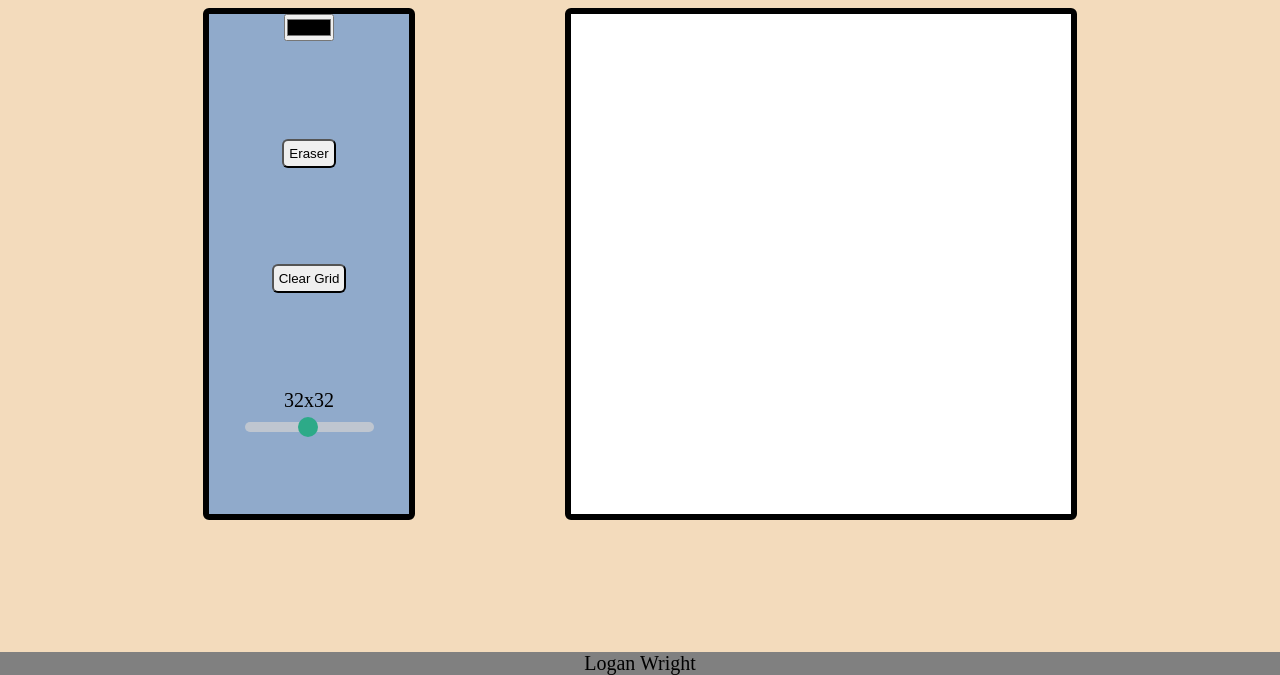
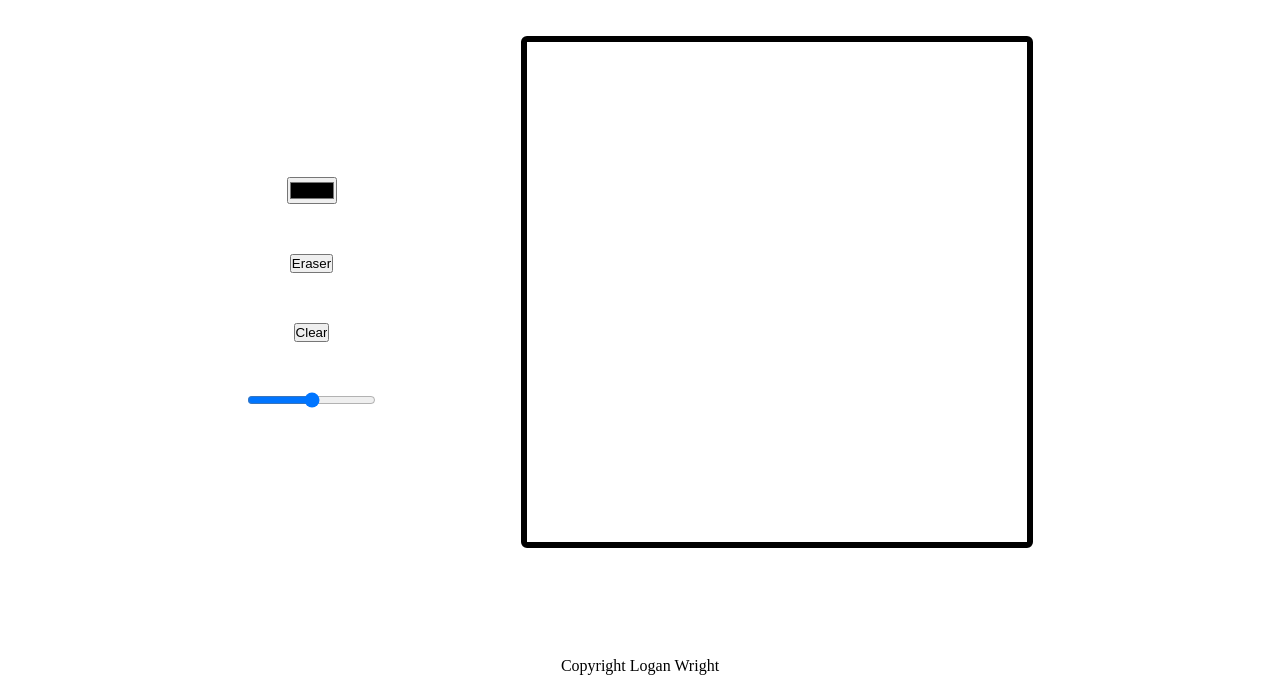
Before and after one commit to itstherampage/Etch-A-Sketch, a plain HTML site: page index.html in a window 1280 px wide. Shown: the part 125-800 px from the top of the page. Drawn offline with Linux system fonts and the light colour scheme.

Commit message:
cleaning up

```diff
--- a/css/styles.css
+++ b/css/styles.css
@@ -1,32 +1,6 @@
 * {
   margin: 0;
   padding: 0;
-}
-
-body {
-  background-color: #f3dbbc;
-  min-height: 100vh;
-  display: flex;
-  flex-direction: column;
-}
-
-.container {
-  display: flex;
-  flex: 2;
-  justify-content: center;
-  gap: 150px;
-  align-items: center;
-}
-
-.controlsContainer {
-  display: flex;
-  flex-direction: column;
-  align-items: center;
-  background-color: #90aacb;
-  border: 6px solid black;
-  height: 500px;
-  width: 200px;
-  border-radius: 6px;
 }
 
 :root {
@@ -34,7 +8,35 @@ body {
   --grid-rows: 1;
 }
 
-.grid-container {
+body {
+  min-height: 100vh;
+  display: flex;
+  flex-direction: column;
+}
+.header {
+  display: flex;
+  justify-content: center;
+  align-items: center;
+  font-size: 40px;
+  margin-top: 20px;
+}
+
+.container {
+  margin-top: 50px;
+  display: flex;
+  justify-content: center;
+  align-items: center;
+  gap: 145px;
+  margin-bottom: 40px;
+}
+
+.controls {
+  display: flex;
+  flex-direction: column;
+  align-items: center;
+  gap: 50px;
+}
+.gridContainer {
   display: grid;
   width: 500px;
   height: 500px;
@@ -49,67 +51,9 @@ body {
   text-align: center;
 }
 
-.colorContainer {
+.footer {
+  display: flex;
+  justify-content: center;
+  align-items: flex-end;
   flex: 1;
 }
-
-.eraserButtonContainer {
-  flex: 1;
-}
-
-.clearButtonContainer {
-  flex: 1;
-}
-
-.button {
-  padding: 5px;
-  border-radius: 6px;
-  outline: none;
-}
-
-.sliderContainer {
-  flex: 1;
-}
-
-.sliderContainer p {
-  text-align: center;
-  font-size: 20px;
-  margin-bottom: 5px;
-}
-
-.slider {
-  -webkit-appearance: none;
-  width: 100%;
-  height: 10px;
-  margin-top: 5px;
-  border-radius: 5px;
-  outline: none;
-  opacity: 0.7;
-  background: #d3d3d3;
-  -webkit-transition: 0.2s;
-  transition: opacity 0.2s;
-}
-
-.slider::-webkit-slider-thumb {
-  -webkit-appearance: none;
-  appearance: none;
-  width: 20px;
-  height: 20px;
-  border-radius: 50%;
-  background: #04aa6d;
-  cursor: pointer;
-}
-
-.slider::-moz-range-thumb {
-  width: 25px;
-  height: 25px;
-  border-radius: 50%;
-  background: #04aa6d;
-  cursor: pointer;
-}
-
-.footer {
-  text-align: center;
-  font-size: 20px;
-  background-color: gray;
-}
--- a/index.html
+++ b/index.html
@@ -8,32 +8,20 @@
     <link rel="stylesheet" href="./css/styles.css" />
   </head>
   <body>
+    <div class="header">
+      <h1>Etch A Sketch</h1>
+    </div>
     <div class="container">
-      <div class="controlsContainer">
-        <div class="colorContainer">
-          <input type="color" name="" id="colorValue" value="#000000" />
-        </div>
-        <div class="eraserButtonContainer">
-          <button class="button">Eraser</button>
-        </div>
-        <div class="clearButtonContainer">
-          <button class="button">Clear Grid</button>
-        </div>
-        <div class="sliderContainer">
-          <p id="sliderValue">32x32</p>
-          <input
-            class="slider"
-            type="range"
-            name="gridSize"
-            min="1"
-            max="64"
-            value="32"
-          />
-        </div>
+      <div class="controls">
+        <input class="colorPicker" type="color" name="" id="" />
+        <input class="button" type="button" value="Eraser" />
+        <input class="button" type="button" value="Clear" />
+        <input class="button" type="range" name="" id="slider" />
       </div>
-      <div class="grid-container"></div>
+      <div class="gridContainer"></div>
     </div>
-    <div class="footer">Logan Wright</div>
+    <div class="footer"><p>Copyright Logan Wright</p></div>
+
     <script src="./js/script.js"></script>
   </body>
 </html>
--- a/js/script.js
+++ b/js/script.js
@@ -1,7 +1,8 @@
-const gridContainer = document.querySelector(".grid-container");
-const slider = document.querySelector(".slider");
-const sliderValue = document.querySelector("#sliderValue");
-const colorPicker = document.querySelector("#colorValue");
+const gridContainer = document.querySelector(".gridContainer");
+
+// const sliderValue = document.querySelector("#sliderValue");
+const colorPicker = document.querySelector(".colorPicker");
+const slider = document.querySelector("#slider");
 
 const addMouseEnterListeners = () => {
   getGridItems().forEach((item) => {
@@ -25,9 +26,10 @@ const getGridItems = () => {
   return gridItems;
 };
 
+// need to change this so it only updates afte the slider is done
 slider.oninput = function () {
   let gridSize = this.value;
-  sliderValue.textContent = `${gridSize}x${gridSize}`;
+  // sliderValue.textContent = `${gridSize}x${gridSize}`;
   while (gridContainer.firstChild) {
     gridContainer.removeChild(gridContainer.firstChild);
   }
@@ -35,7 +37,5 @@ slider.oninput = function () {
   addMouseEnterListeners();
 };
 
-window.onload = function () {
-  makeRows(32, 32);
-  addMouseEnterListeners();
-};
+makeRows(16, 16);
+addMouseEnterListeners();
```
